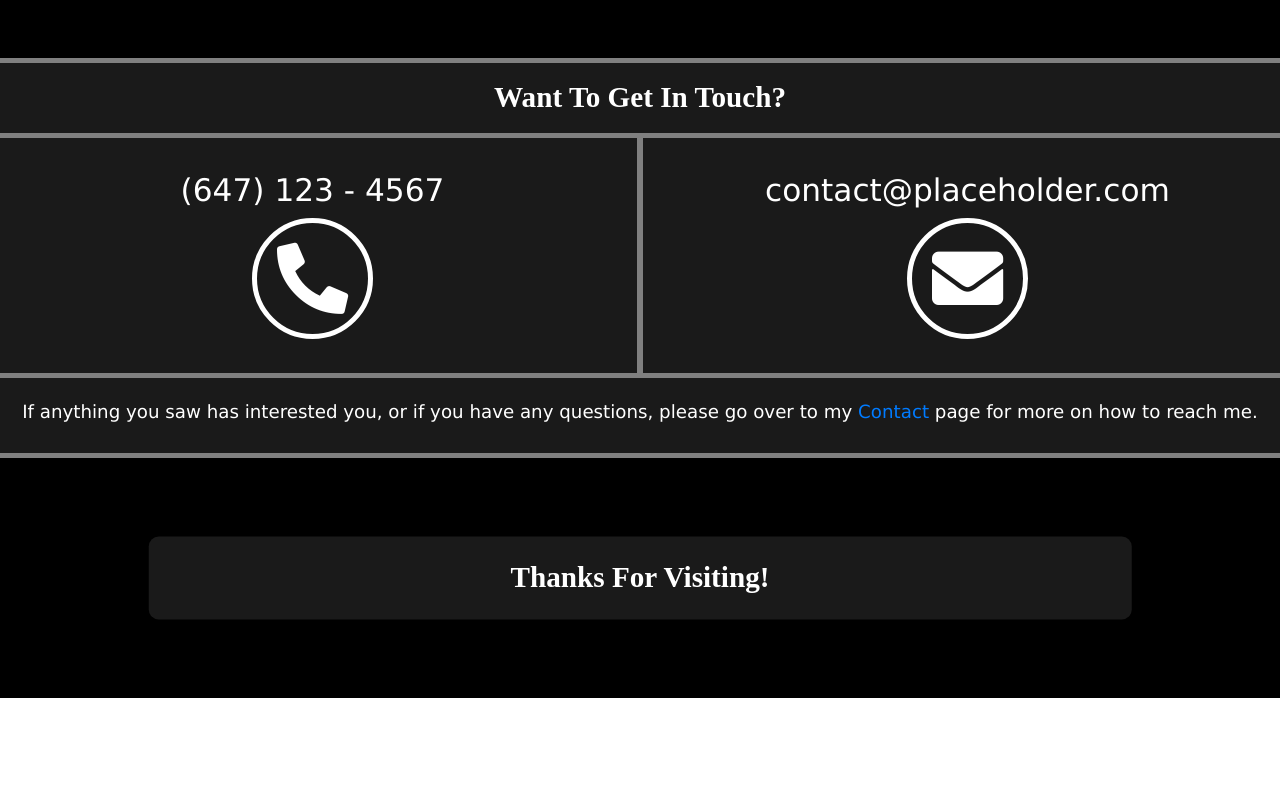
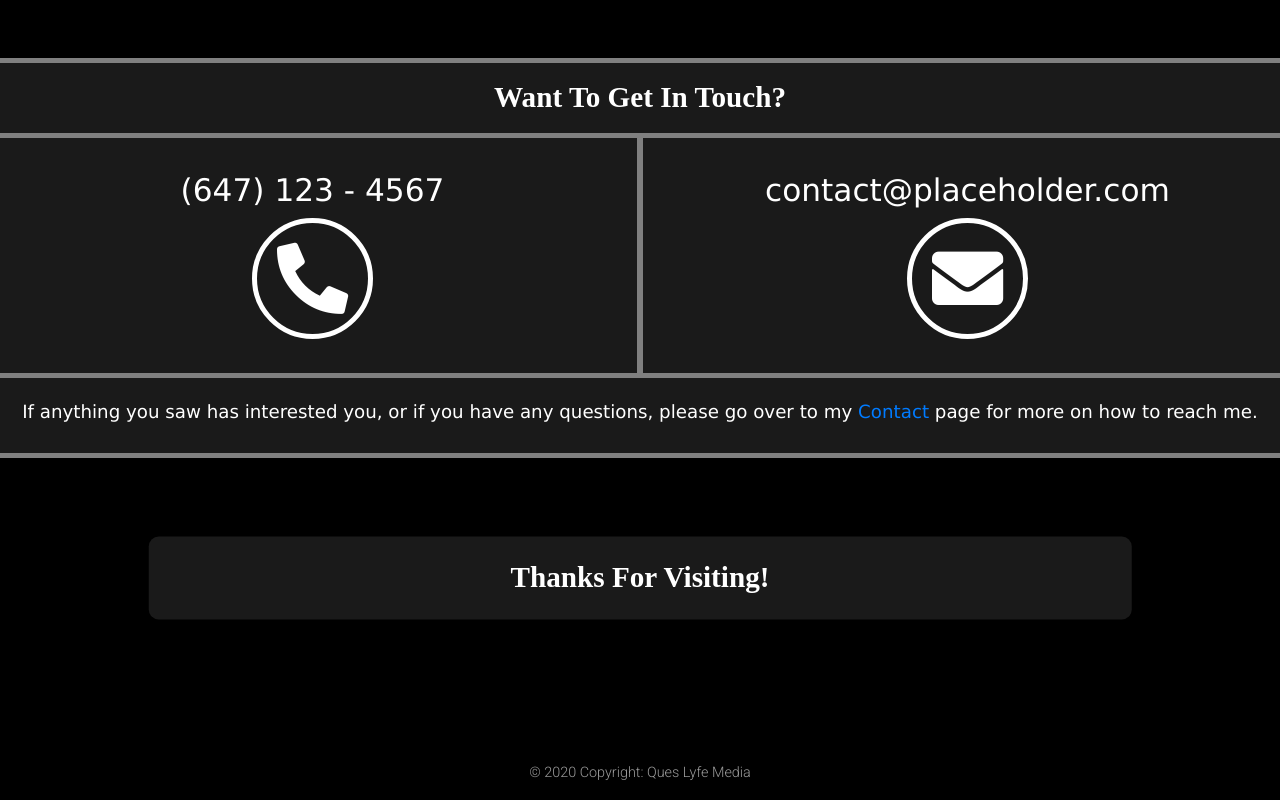
Before and after one commit to CSimbulan/ques-lyfe-media, a React (Create React App) app: page / in a window 1280 px wide. Shown: the part 3704-4504 px from the top of the page. Before the commit the page ends 4402 px from the top, so only its background shows below. Built offline with nearby package versions, Linux system fonts and the light colour scheme; grey boxes are pictures that could not be loaded; a web font is replaced by a local one.

Commit message:
added footer component

```diff
--- a/src/App.js
+++ b/src/App.js
@@ -10,6 +10,7 @@ import Home from './components/home.component';
 import Resume from './components/resume.component';
 import Projects from './components/projects.component';
 import NavbarPage from './components/navbarpage.component';
+import FooterPage from './components/footerpage.component';
 
 function App() {
   return (
@@ -21,6 +22,7 @@ function App() {
         <Route path="/contact" component={Contact} />
         <Route path="/projects" component={Projects} />
         <Route path="/resume" component={Resume} />
+        <FooterPage />
       </Router>
 
     </div>
```
